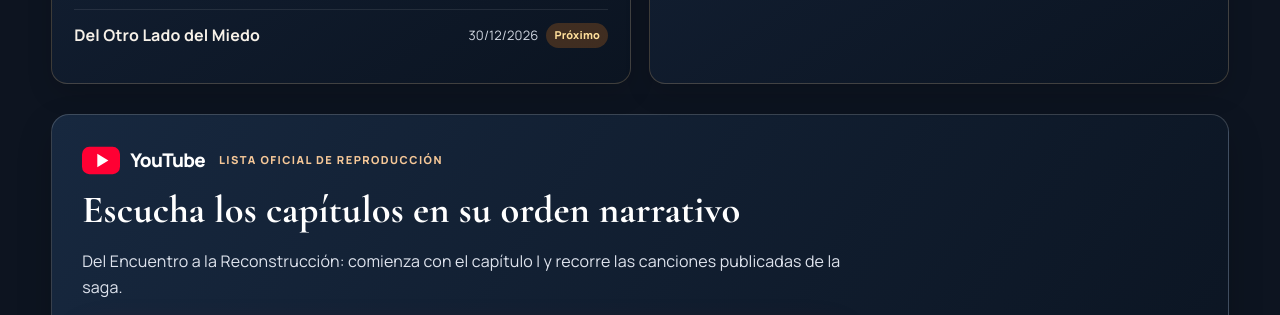
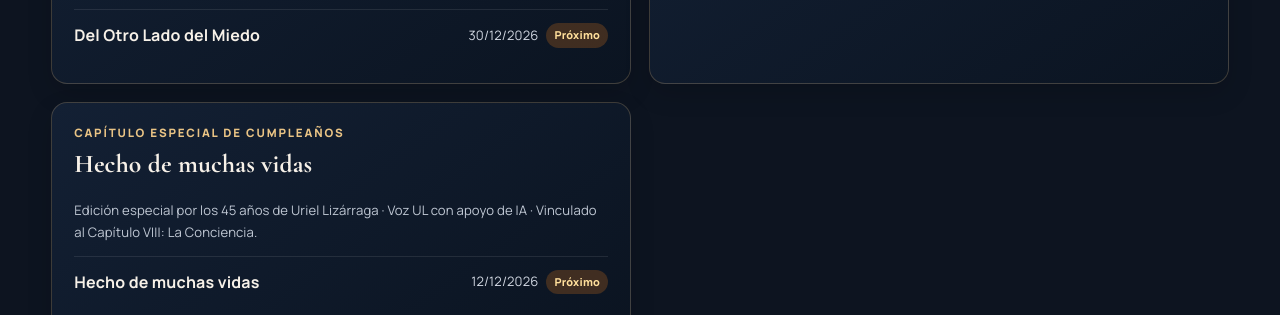
Before and after one commit to ulmusicoficial/ulmusicoficial.github.io, a plain HTML site: page index.html in a window 1280 px wide. Shown: the part 4411-4726 px from the top of the page. Drawn offline with nearby package versions, Linux system fonts and the light colour scheme.

Commit message:
Agregar capítulo especial de cumpleaños en sección de la saga

```diff
--- a/index.html
+++ b/index.html
@@ -250,7 +250,8 @@ footer{padding:45px 0;text-align:center;border-top:1px solid var(--border)}foote
 <article class="chapter"><h3><span>Capítulo IX</span>La libertad</h3><ul class="songs"><li class="song"><span class="songname">Nuevas Geografías</span><span class="songinfo"><time datetime="2026-09-23">23/09/2026</time><span class="tag published">Publicado</span></span></li><li class="song"><span class="songname">No Estoy Buscando Pareja</span><span class="songinfo"><time datetime="2026-12-02">02/12/2026</time><span class="tag upcoming">Próximo</span></span></li></ul></article>
 <article class="chapter"><h3><span>Capítulo X</span>El renacer</h3><ul class="songs"><li class="song"><span class="songname">Si Es Tu Voluntad</span><span class="songinfo"><time datetime="2026-10-07">07/10/2026</time><span class="tag published">Publicado</span></span></li></ul></article>
 <article class="chapter"><h3><span>Capítulo XI</span>La resiliencia</h3><ul class="songs"><li class="song"><span class="songname">Te Voy a Superar</span><span class="songinfo"><time datetime="2026-11-11">11/11/2026</time><span class="tag upcoming">Próximo</span></span></li><li class="song"><span class="songname">Inmortal Me Llaman</span><span class="songinfo"><time datetime="2026-12-09">09/12/2026</time><span class="tag upcoming">Próximo</span></span></li><li class="song"><span class="songname">Del Otro Lado del Miedo</span><span class="songinfo"><time datetime="2026-12-30">30/12/2026</time><span class="tag upcoming">Próximo</span></span></li></ul></article>
-<article class="chapter"><h3><span>Capítulo XII</span>La ilusión de un nuevo amor</h3><ul class="songs"><li class="song"><span class="songname">No Todo Se Sana en Soledad</span><span class="songinfo"><time datetime="2026-12-16">16/12/2026</time><span class="tag upcoming">Próximo</span></span></li></ul></article></div><aside class="playlist"><div class="yt-section-label"><span class="yt-brand-lockup"><svg aria-hidden="true" focusable="false" viewbox="0 0 36 26"><rect fill="#FF0033" height="26" rx="7" width="36" x="0" y="0"></rect><path d="M14.5 6.5 25 13 14.5 19.5z" fill="#fff"></path></svg><span>YouTube</span></span><span class="yt-label-caption">LISTA OFICIAL DE REPRODUCCIÓN</span></div>
+<article class="chapter"><h3><span>Capítulo XII</span>La ilusión de un nuevo amor</h3><ul class="songs"><li class="song"><span class="songname">No Todo Se Sana en Soledad</span><span class="songinfo"><time datetime="2026-12-16">16/12/2026</time><span class="tag upcoming">Próximo</span></span></li></ul></article>
+<article class="chapter"><h3><span>Capítulo especial de cumpleaños</span>Hecho de muchas vidas</h3><p class="fine">Edición especial por los 45 años de Uriel Lizárraga · Voz UL con apoyo de IA · Vinculado al Capítulo VIII: La Conciencia.</p><ul class="songs"><li class="song"><span class="songname">Hecho de muchas vidas</span><span class="songinfo"><time datetime="2026-12-12">12/12/2026</time><span class="tag upcoming">Próximo</span></span></li></ul></article></div><aside class="playlist"><div class="yt-section-label"><span class="yt-brand-lockup"><svg aria-hidden="true" focusable="false" viewbox="0 0 36 26"><rect fill="#FF0033" height="26" rx="7" width="36" x="0" y="0"></rect><path d="M14.5 6.5 25 13 14.5 19.5z" fill="#fff"></path></svg><span>YouTube</span></span><span class="yt-label-caption">LISTA OFICIAL DE REPRODUCCIÓN</span></div>
 <h3>Escucha los capítulos en su orden narrativo</h3>
 <p>Del Encuentro a la Reconstrucción: comienza con el capítulo I y recorre las canciones publicadas de la saga.</p>
 <a class="yt-saga-link" href="https://youtube.com/playlist?list=PLECiecRwIaic&amp;si=6HA4e8E7Z-4gFj2P" rel="noopener noreferrer" target="_blank"><span aria-hidden="true" class="yt-saga-link-icon"><svg aria-hidden="true" focusable="false" viewbox="0 0 36 26"><rect fill="#FF0033" height="26" rx="7" width="36" x="0" y="0"></rect><path d="M14.5 6.5 25 13 14.5 19.5z" fill="#fff"></path></svg></span><span><strong>Abrir playlist de la saga en YouTube</strong><small>Capítulos I–XII · Secuencia narrativa</small></span><span aria-hidden="true" class="yt-arrow">↗</span></a>
```
